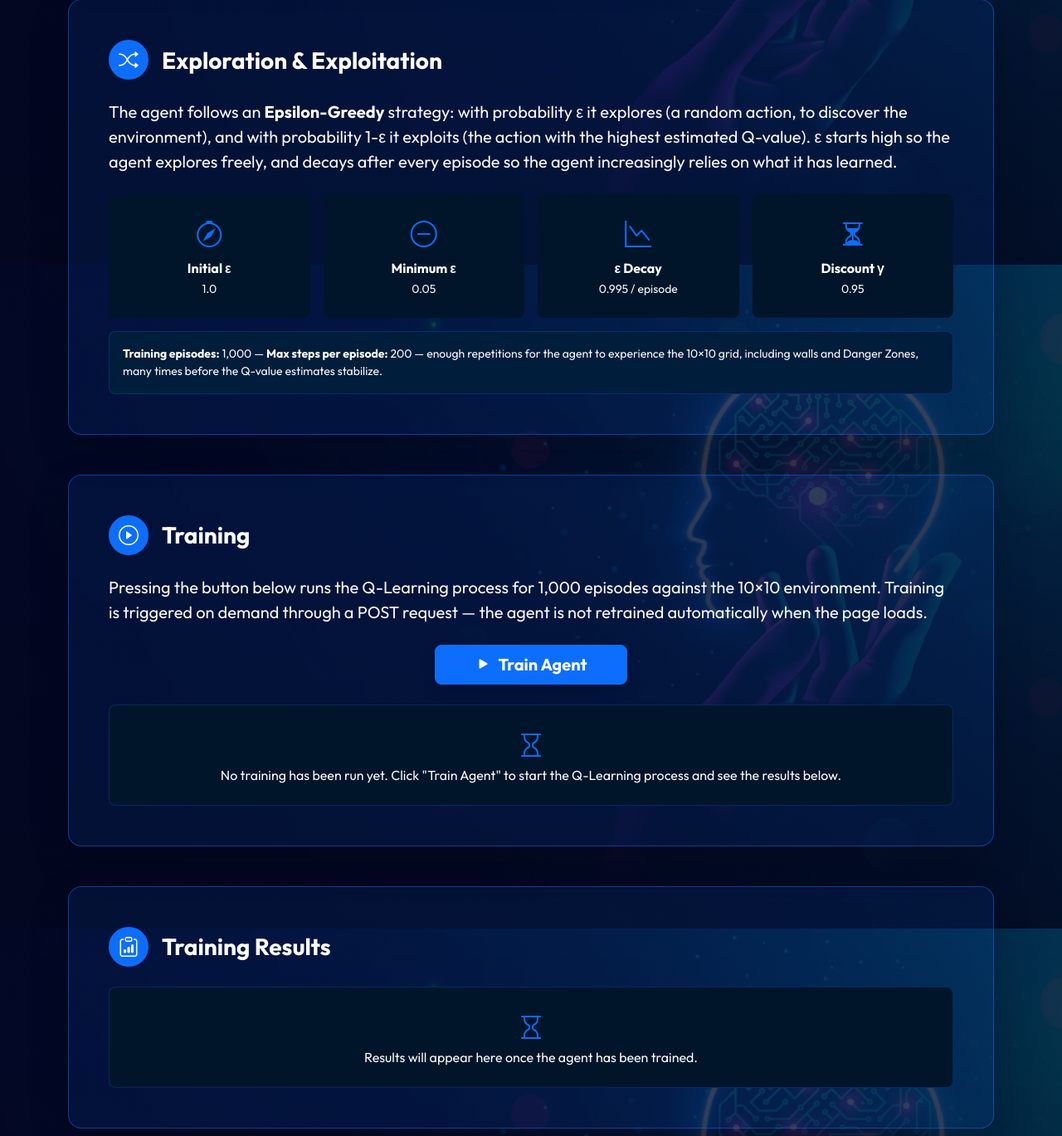
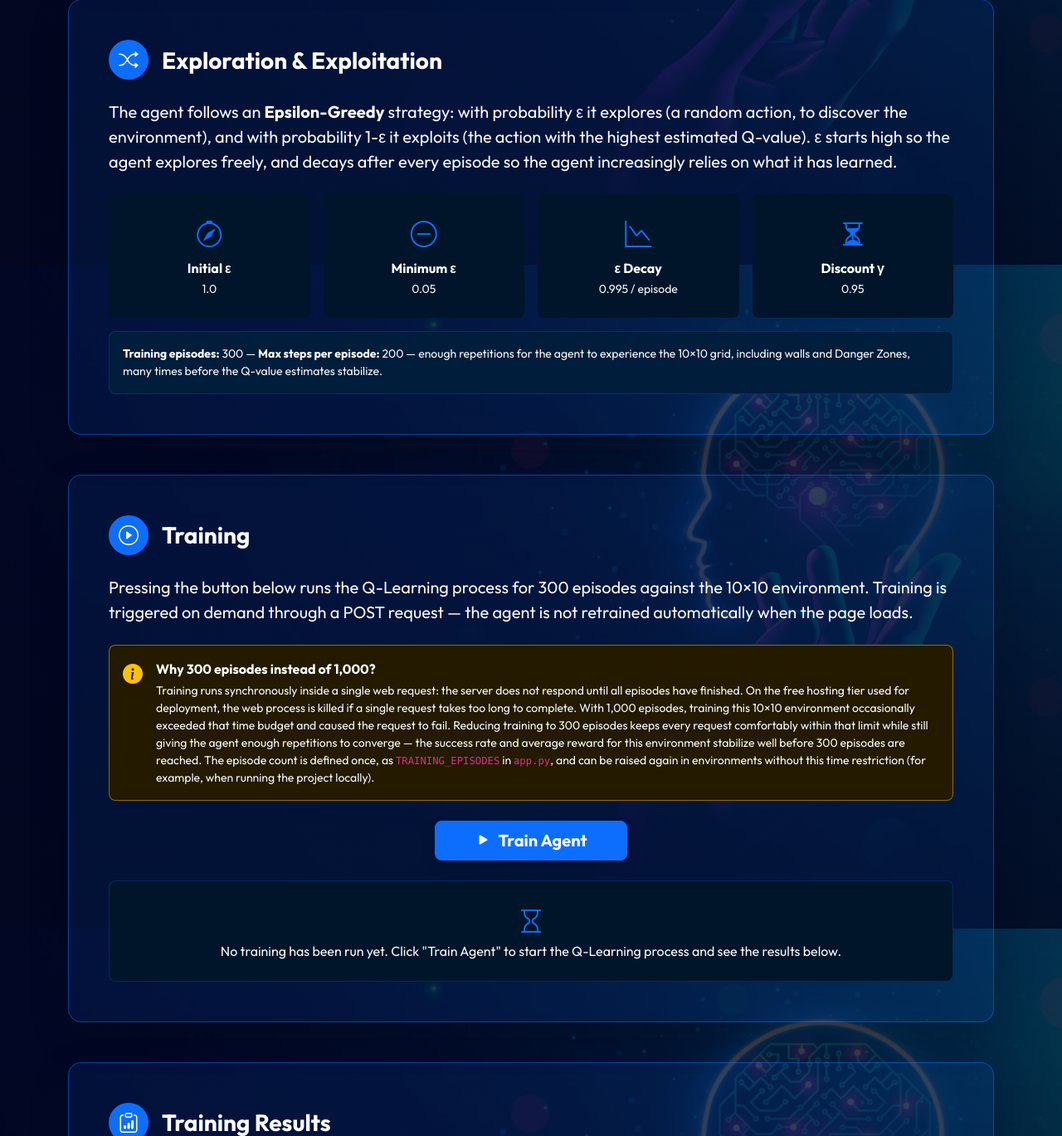
Before and after one commit to MonicaPoveda/Machinegroup, a Flask app: page /reinforcement/application in a window 1280 px wide. Shown: the part 3681-5050 px from the top of the page at 83% size. Run offline with Flask 3, Linux system fonts and the light colour scheme; parts of the project's set-up code (start-up, migrations or seed data) failed here and were passed over.

Commit message:
feat(ui): add informative card explaining Render timeout and episode reduction

```diff
--- a/templates/reinforcement/application.html
+++ b/templates/reinforcement/application.html
@@ -376,7 +376,7 @@ Reinforcement Learning Application
              style="background-color: #001d3b;">
                 <p class="text-light small mb-0">
                     <strong class="text-white">Training episodes:</strong>
-                     1,000 — <strong class="text-white">Max steps per episode:</strong>
+                     300 — <strong class="text-white">Max steps per episode:</strong>
                      {{ max_steps }} — enough repetitions for the agent to experience the 10×10 grid,
                      including walls and Danger Zones, many times before the Q-value estimates stabilize.
                 </p>
@@ -395,9 +395,22 @@ Reinforcement Learning Application
                 <h2 class="h3 text-white fw-bold mb-0">Training</h2>
             </div>
             <p class="text-light fs-5 mb-4">
-                Pressing the button below runs the Q-Learning process for 1,000 episodes against the 10×10 environment. Training is
+                Pressing the button below runs the Q-Learning process for 300 episodes against the 10×10 environment. Training is
                  triggered on demand through a POST request — the agent is not retrained automatically when the page loads.
             </p>
+
+            <div class="p-3 rounded-3 border border-warning border-opacity-50 mb-4" style="background-color: #241a00;">
+                <div class="d-flex gap-3">
+                    <i class="bi bi-info-circle-fill text-warning fs-4"></i>
+                    <div>
+                        <strong class="text-white d-block mb-1">Why 300 episodes instead of 1,000?</strong>
+                        <p class="text-light small mb-0">
+                            Training runs synchronously inside a single web request: the server does not respond until all episodes have finished. On the free hosting tier used for deployment, the web process is killed if a single request takes too long to complete. With 1,000 episodes, training this 10×10 environment occasionally exceeded that time budget and caused the request to fail. Reducing training to 300 episodes keeps every request comfortably within that limit while still giving the agent enough repetitions to converge — the success rate and average reward for this environment stabilize well before 300 episodes are reached. The episode count is defined once, as <code>TRAINING_EPISODES</code> in <code>app.py</code>, and can be raised again in environments without this time restriction (for example, when running the project locally).
+                        </p>
+                    </div>
+                </div>
+            </div>
+
             <form method="post" action="{{ url_for('reinforcement_application') }}" class="text-center">
                 <button type="submit" class="btn btn-primary btn-lg fw-bold shadow px-5">
                     <i class="bi bi-play-fill me-2"></i>Train Agent
```
